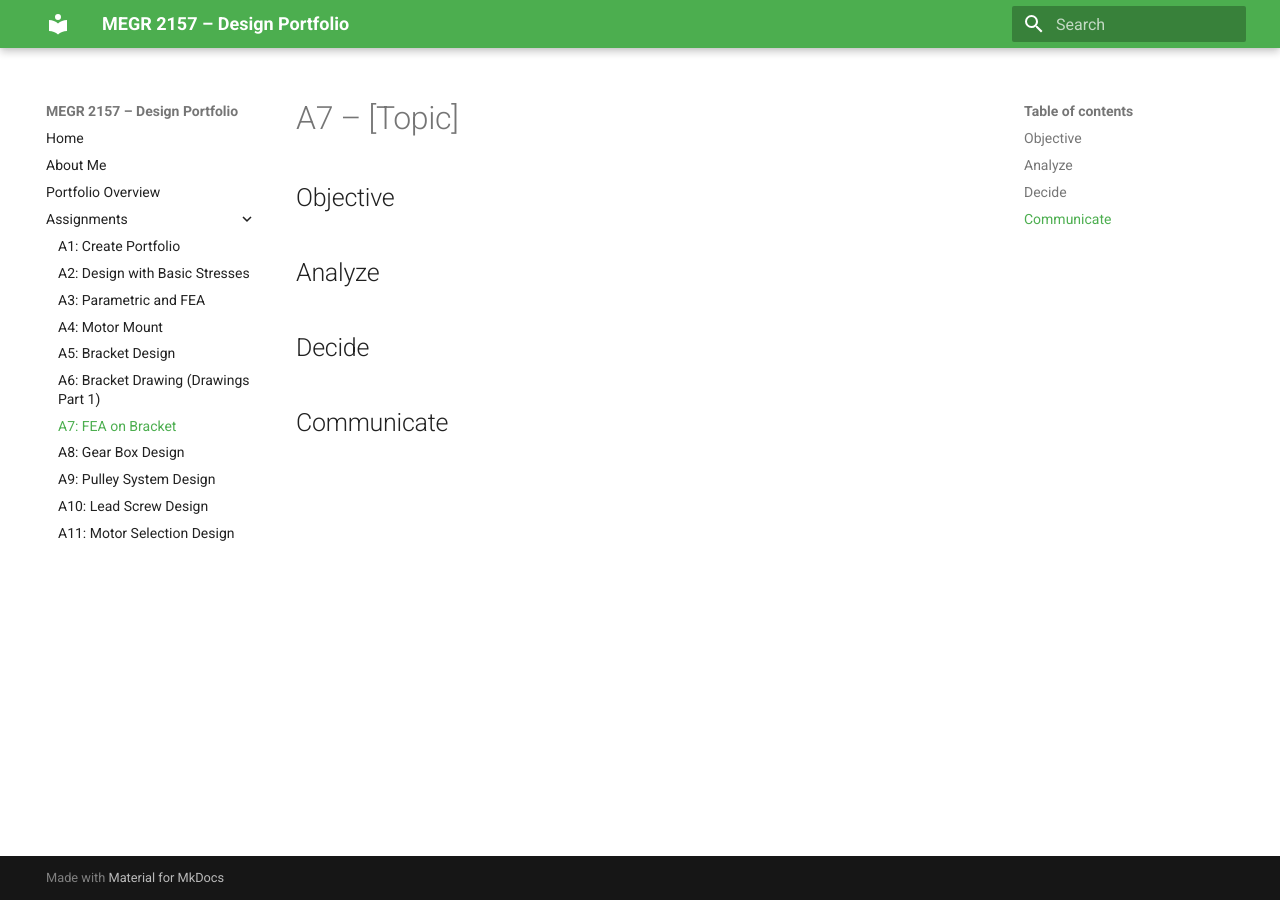
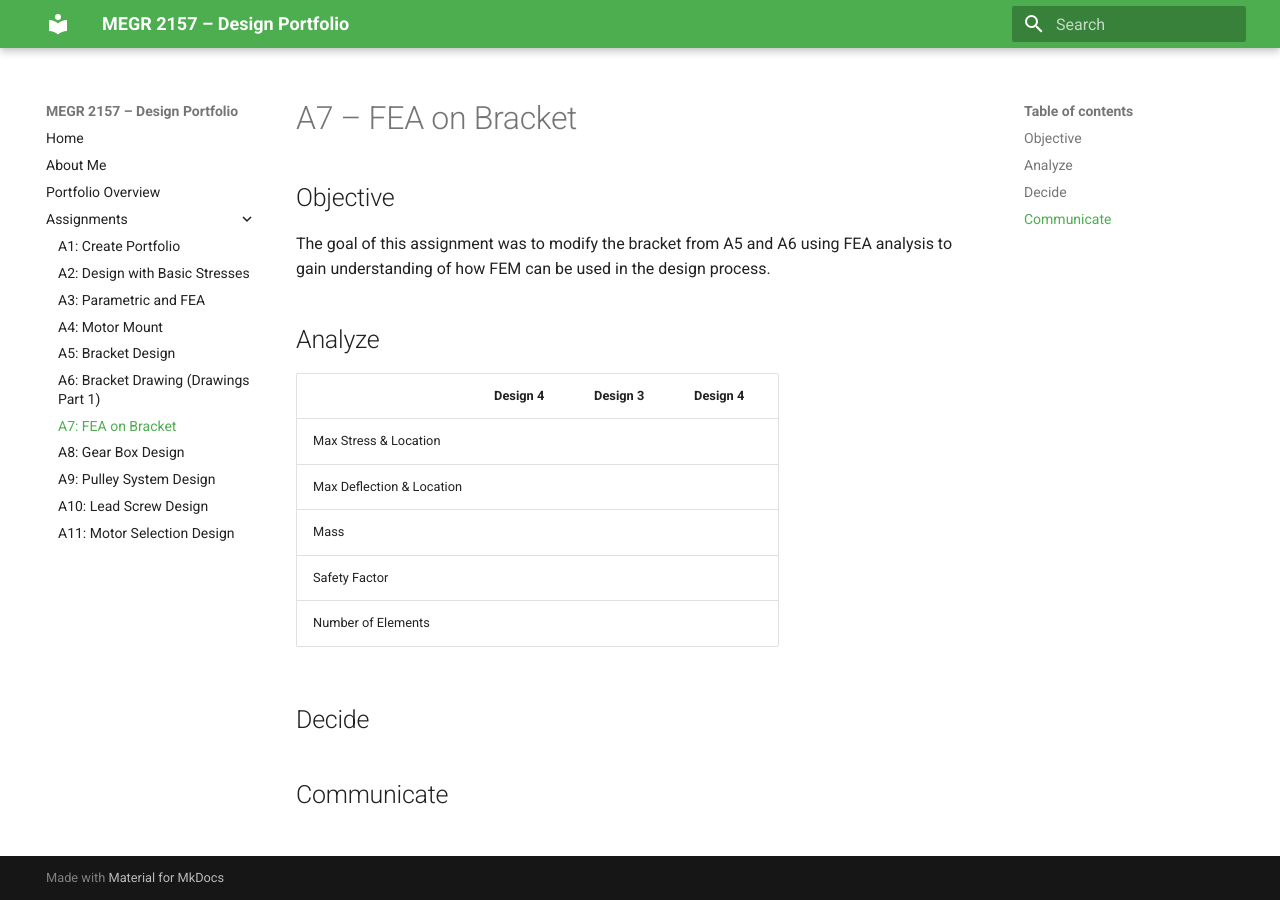
Before and after one commit to jfbrand/jack-brandon-lecture-portfolio, an MkDocs documentation site: the page built from docs/assignments/A7: FEA on Bracket/index.md, in a window 1280 px wide. Built offline with MkDocs 1.6.1 and Material for MkDocs 9.7.7, drawn with Linux system fonts in a browser that asks for light colours.

Commit message:
Revise index.md for A7 FEA on Bracket assignment
Updated the title and added objective and analysis sections.

```diff
--- a/docs/assignments/A7: FEA on Bracket/index.md
+++ b/docs/assignments/A7: FEA on Bracket/index.md
@@ -1,9 +1,18 @@
-# A7 – [Topic]
+# A7 – FEA on Bracket
 
 ## Objective
 
+The goal of this assignment was to modify the bracket from A5 and A6 using FEA analysis to gain understanding of how FEM can be used in the design process.
 
 ## Analyze
+
+|          | Design 4 | Design 3 | Design 4 |
+| -------- | -------- | -------- | -------- |
+| Max Stress & Location |   |    |     |
+| Max Deflection & Location  |   |    |     |
+| Mass |    |    |     |
+| Safety Factor |    |     |     |
+| Number of Elements |    |    |    |
 
 
 ## Decide
```
